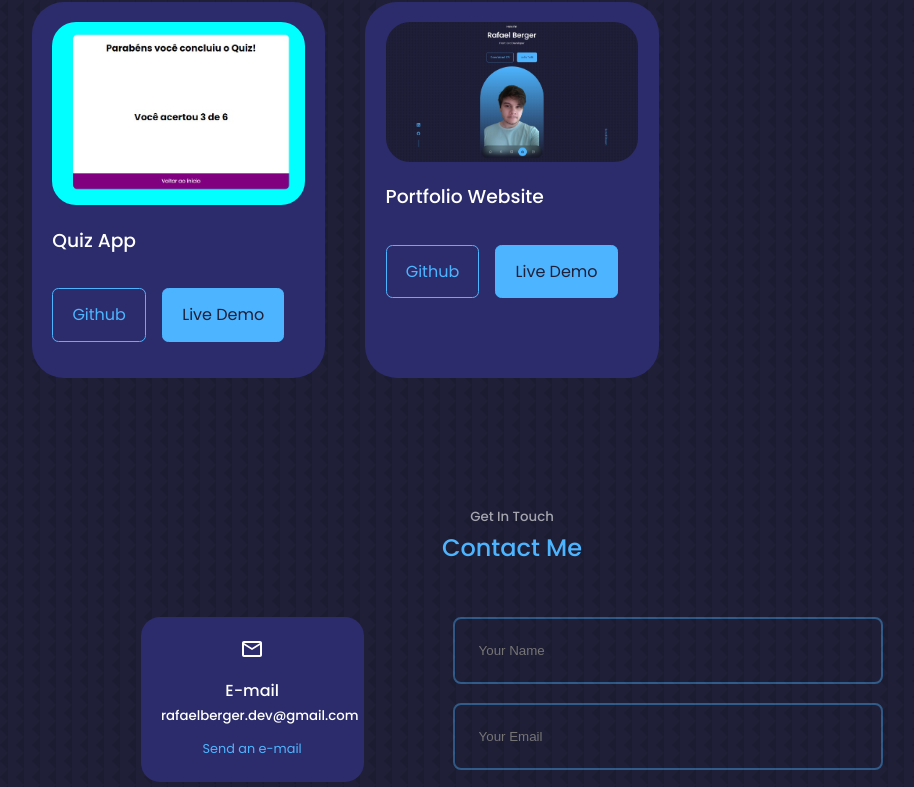
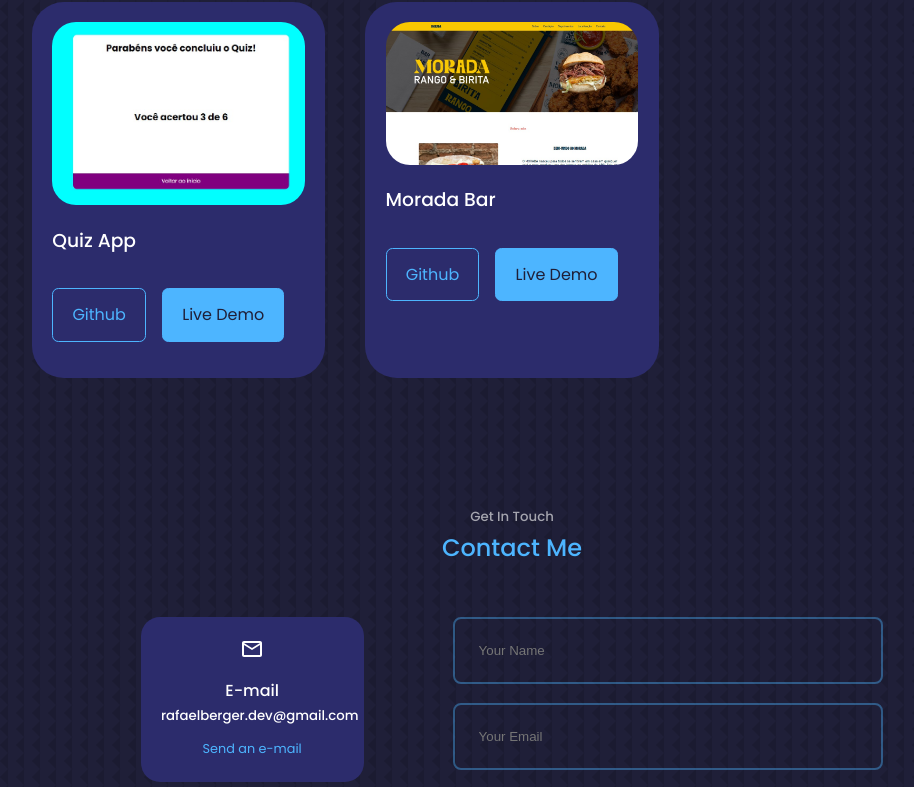
Before and after one commit to RafaelBerger/rafael-portfolio, a React (Create React App) app: page / in a window 1280 px wide. Shown: the part 3343-4130 px from the top of the page, without its empty margins (128-1042 px from the left). Built offline with nearby package versions, Linux system fonts and the light colour scheme.

Commit message:
Item no portfolio modificado

```diff
--- a/src/components/portfolio/Portfolio.jsx
+++ b/src/components/portfolio/Portfolio.jsx
@@ -4,7 +4,7 @@ import IMG1 from "../../assests/dashboard-sw.jpg";
 import IMG2 from "../../assests/aluracord.jpg";
 import IMG3 from "../../assests/countdown.jpg";
 import IMG4 from "../../assests/quiz-app.jpg";
-import IMG5 from "../../assests/portfolio-rafa.jpg";
+import IMG5 from "../../assests/morada-bar.jpg";
 
 const data = [
   {
@@ -38,9 +38,9 @@ const data = [
   {
     id: 5,
     image: IMG5,
-    title: "Portfolio Website",
-    github: "https://github.com/RafaelBerger/rafael-portfolio",
-    demo: "https://rafaelberger.vercel.app",
+    title: "Morada Bar",
+    github: "https://github.com/RafaelBerger/morada-bar",
+    demo: "https://moradabar.vercel.app",
   },
 ];
 
```
Also changed, not shown: src/assests/morada-bar.jpg (added).
